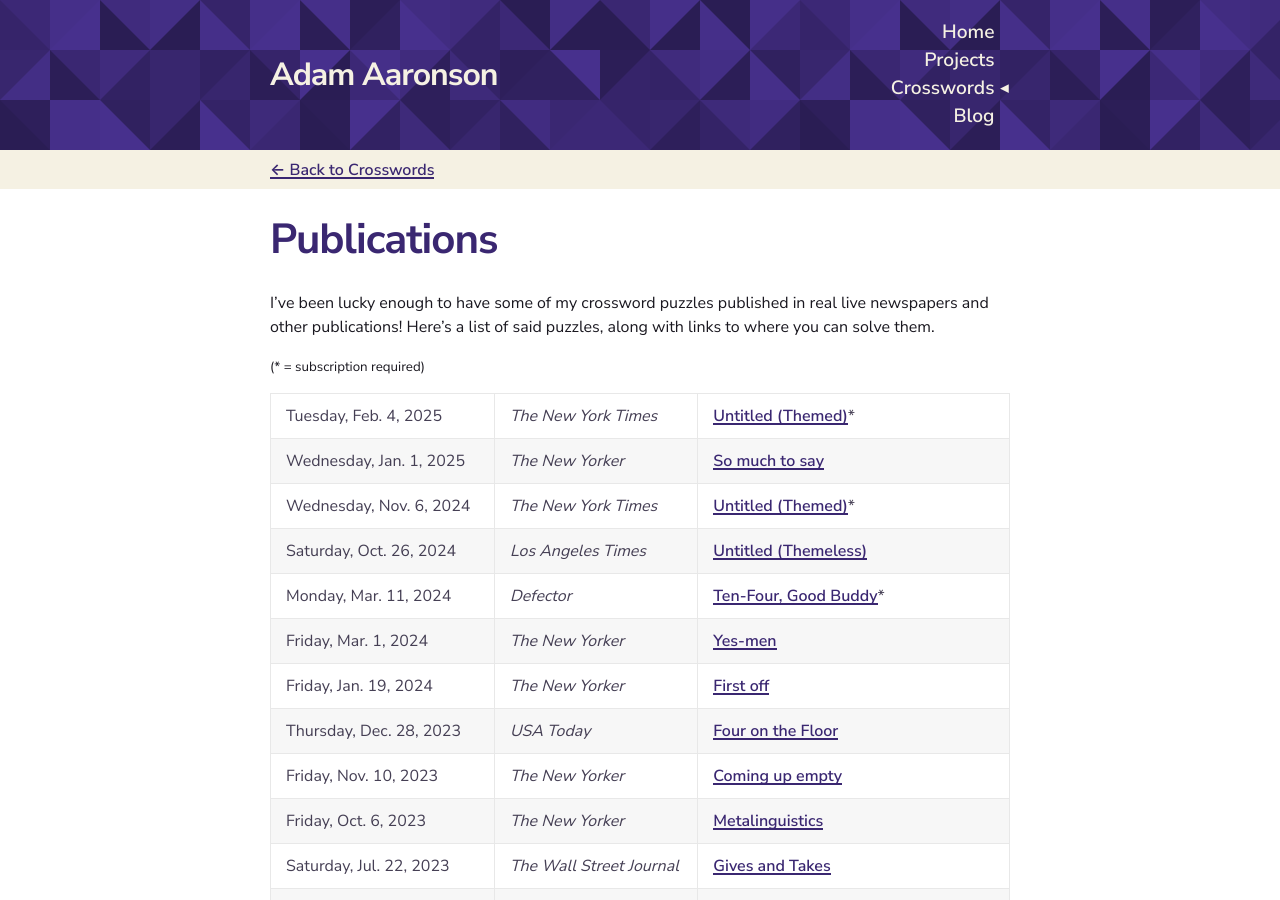
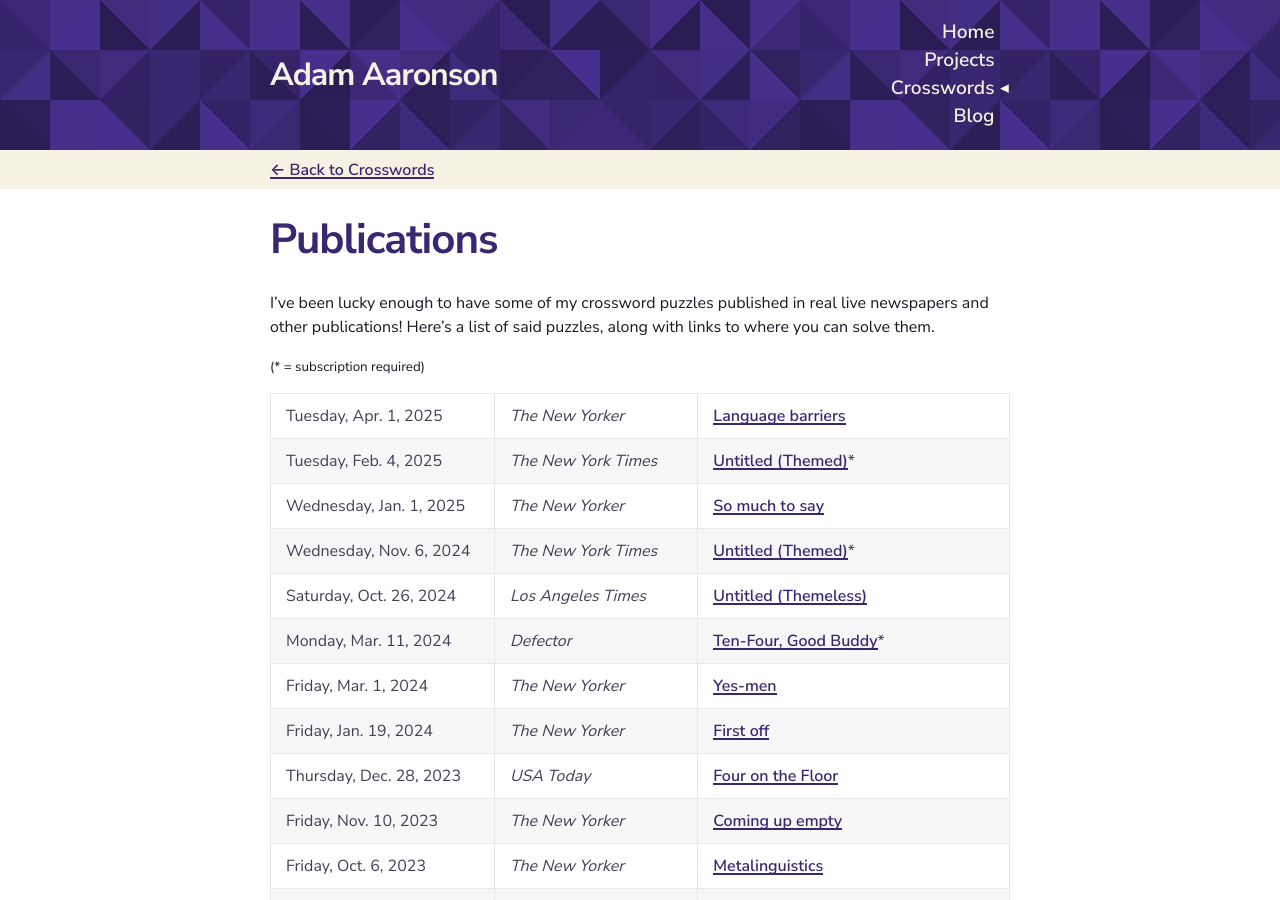
Before and after one commit to adamaaronson/adamaaronson.github.io, a Jekyll site: the page built from publications.md, in a window 1280 px wide and 900 px high. Built offline with Jekyll 4.4.1, drawn with Linux system fonts in a browser that asks for light colours.

Commit message:
Add new New Yorker puzzle

```diff
--- a/publications.md
+++ b/publications.md
@@ -9,6 +9,7 @@ I've been lucky enough to have some of my crossword puzzles published in real li
 
 <small>(\* = subscription required)</small>
 
+Tuesday, Apr. 1, 2025 | _The New Yorker_ | [Language barriers](https://www.newyorker.com/puzzles-and-games-dept/crossword/2025/04/01)
 Tuesday, Feb. 4, 2025 | _The New York Times_ | [Untitled (Themed)](https://www.nytimes.com/crosswords/game/daily/2025/02/04)\*
 Wednesday, Jan. 1, 2025 | _The New Yorker_ | [So much to say](https://www.newyorker.com/puzzles-and-games-dept/crossword/2025/01/01)
 Wednesday, Nov. 6, 2024 | _The New York Times_ | [Untitled (Themed)](https://www.nytimes.com/crosswords/game/daily/2024/11/06)\*
```
